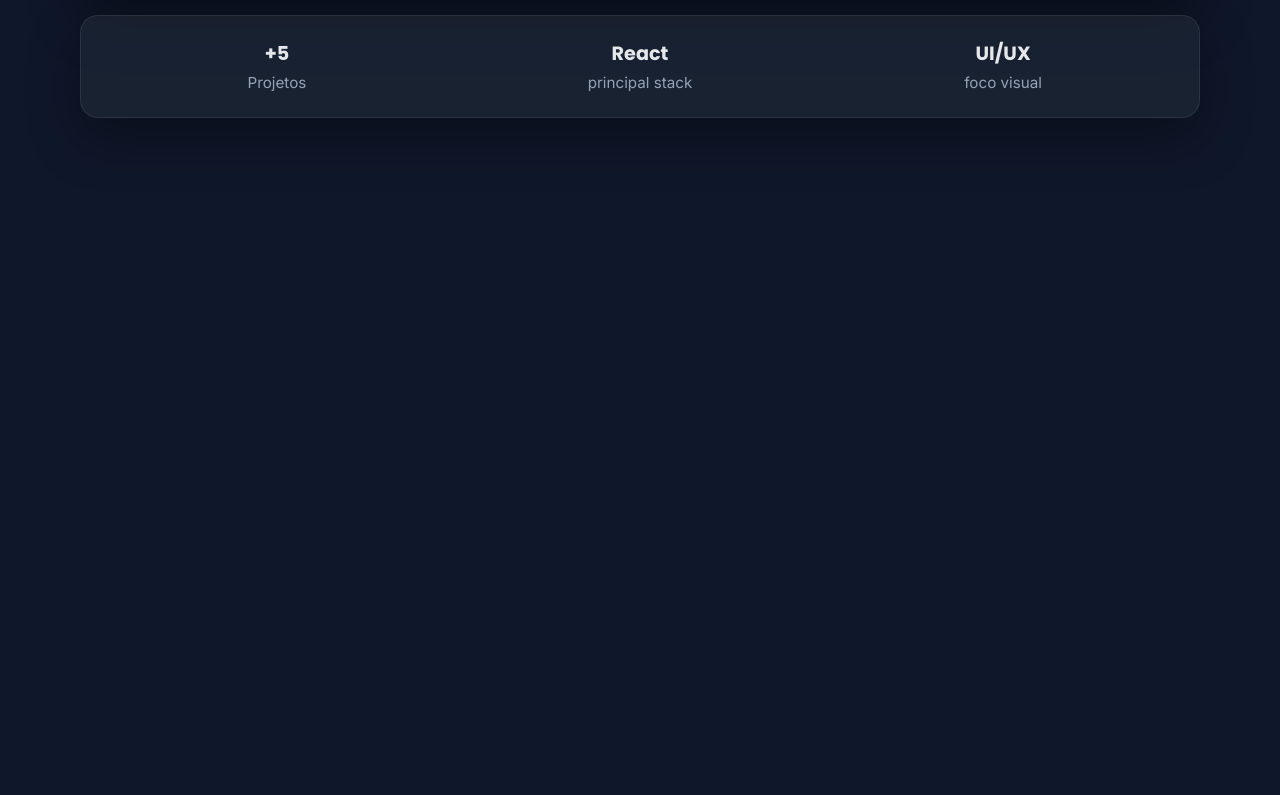
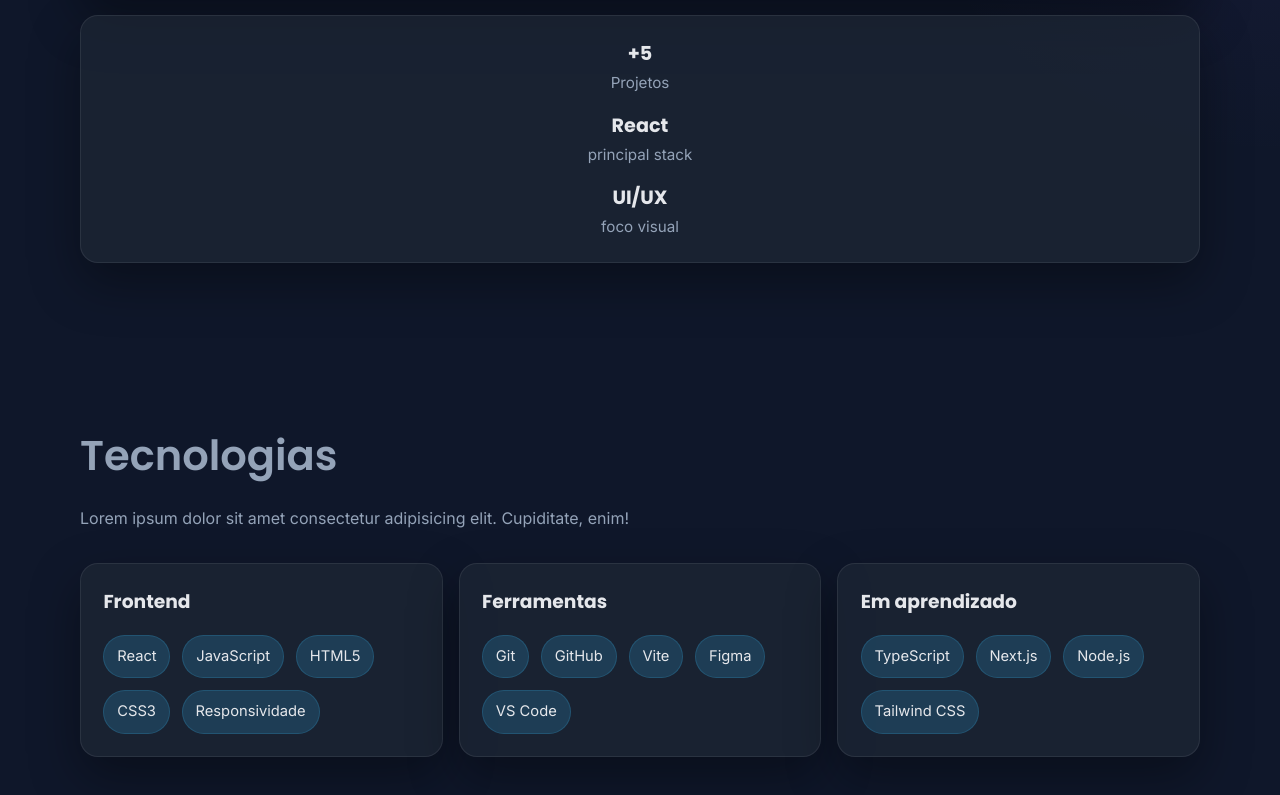
Before and after one commit to marcoshjunior/Meu-Portifolio-React, a React (Vite) app in the folder portifolio-react/: page / in a window 1280 px wide. Shown: the part 1363-2158 px from the top of the page. Before the commit the page ends 1561 px from the top, so only its background shows below. Built offline with nearby package versions, Linux system fonts and the light colour scheme.

Commit message:
criação do componente tecnologias

```diff
--- a/portifolio-react/src/components/About/About.module.css
+++ b/portifolio-react/src/components/About/About.module.css
@@ -59,6 +59,7 @@
     align-items: stretch;
   }
   .stats {
-    /*grid-template-columns: 1fr;*/
+    /*talvez não precise*/
+    grid-template-columns: 1fr;
   }
 }
--- a/portifolio-react/src/components/Technologies/Technologies.jsx
+++ b/portifolio-react/src/components/Technologies/Technologies.jsx
@@ -1,5 +1,31 @@
+import { technologies } from "../../data/portifolio";
+import FadeInSection from "../FadeInSection/FadeInSection";
 import styles from "./Technologies.module.css";
 
 export default function Technologies() {
-  return;
+  return (
+    <section id="tecnologias" className="section">
+      <div className="container">
+        <FadeInSection />
+        <h2 className="sectionTitle">Tecnologias</h2>
+        <p className="sectionSubtitle">
+          Lorem ipsum dolor sit amet consectetur adipisicing elit. Cupiditate,
+          enim!
+        </p>
+        <div className={styles.grid}>
+          {technologies.map((group) => (
+            <article className={styles.card} key={group.title}>
+              <h3>{group.title}</h3>
+              <div className={styles.tags}>
+                {group.items.map((item) => (
+                  <span key={item}>{item}</span>
+                ))}
+              </div>
+            </article>
+          ))}
+        </div>
+        <FadeInSection />
+      </div>
+    </section>
+  );
 }
--- a/portifolio-react/src/components/Technologies/Technologies.module.css
+++ b/portifolio-react/src/components/Technologies/Technologies.module.css
@@ -0,0 +1,45 @@
+@import "../../styles/globals.css";
+
+.grid {
+  display: grid;
+  gap: 1rem;
+}
+
+.card {
+  padding: 1.4rem;
+  background: rgba(31, 41, 55, 0.65);
+  border: 1px solid var(--border);
+  border-radius: var(--radius);
+  box-shadow: var(--shadow);
+}
+.card h3 {
+  margin-top: 0;
+  font-family: "Poppins", sans-serif;
+}
+
+.tags {
+  display: flex;
+  flex-wrap: wrap;
+  gap: 0.75rem;
+}
+.tags span {
+  padding: 0.55rem 0.8rem;
+  border-radius: 999px;
+  background: rgba(56, 189, 248, 0.1);
+  background: rgba(56, 189, 248, 0.18);
+  border: 1px solid rgba(56, 189, 248, 0.18);
+  color: var(--text);
+  font-size: 0.92rem;
+  transition: 0.25s ease;
+}
+.tags span:hover {
+  transform: translateY(-2px);
+  background: rgba(139, 92, 246, 0.12);
+  border-color: rgba(139, 92, 246, 0.22);
+}
+
+@media (min-width: 768px) {
+  .grid {
+    grid-template-columns: repeat(3, 1fr);
+  }
+}
```
